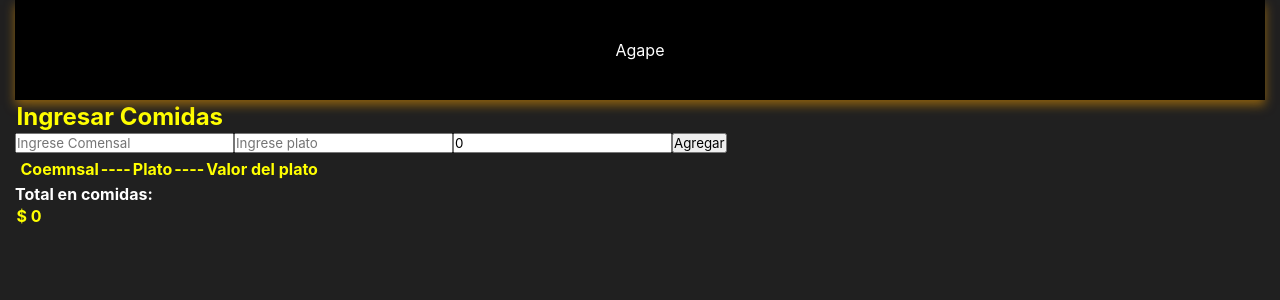
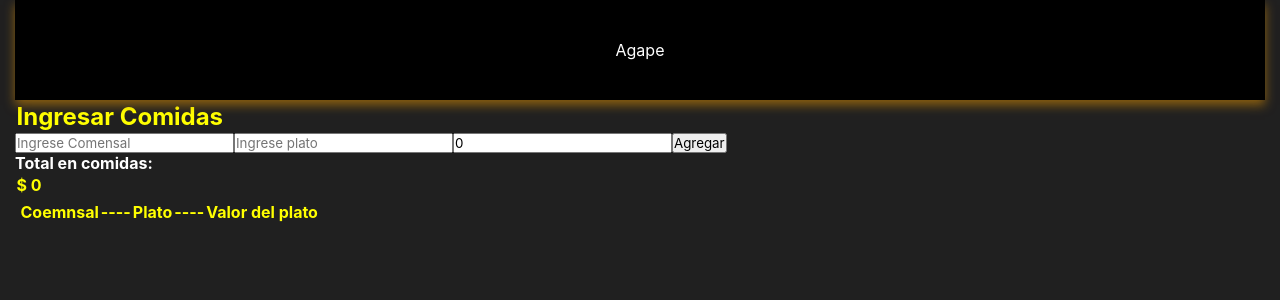
Before and after one commit to elifred2022/agapeii, a React (Create React App) app: page / in a window 1280 px wide. Shown: the top 300 px of the page. Built offline with nearby package versions, Linux system fonts and the light colour scheme.

Commit message:
coloque calculo de comida en el mismo componente de transactionIn pero empieza a sumar en localsotarage despues de la segunda operacion

```diff
--- a/src/components/TransactionIn.js
+++ b/src/components/TransactionIn.js
@@ -20,8 +20,15 @@ function TransactionIn() {
   const [queridoHermano, setQueridoHermano] = useState("");
   const [description, setDescription] = useState("");
   const [amount, setAmount] = useState(0);
+  const [amountComida = totalComidas, setAmountComida] = useState("");
 
   const [saveData, setSaveData] = useState(obtenerRegistros()); // este para hacer un solo arreglo con los demas variables y cargarlos al localstorge con useeffect
+
+  const subAmountComida = transactions.map(
+    (transactions) => transactions.amount
+  );
+
+  const totalComidas = subAmountComida.reduce((acc, item) => (acc += item), 0);
 
   /************ UNA VEZ HECHO EL USEEFFECT VAMOS CON LAS BEBIDAS
   const [bebida, setBebida] = useState("");
@@ -32,7 +39,7 @@ function TransactionIn() {
 
   const onSubmit = (e) => {
     e.preventDefault(); //para que no envie el formulario a backend
-    var miObjeto = { queridoHermano, description, amount };
+    var miObjeto = { queridoHermano, description, amount, totalComidas };
     setSaveData([...saveData, miObjeto]);
 
     //props.addTransaction([bebida, cantBebida, amountBebida, subAmountBebida]); // se usa el props o se usa el context, estoy vieno si me qiedo con el context
@@ -54,6 +61,7 @@ function TransactionIn() {
 
     // setSaveData(true);
 
+    //setAmountComida("");
     /******* UNA VEZ HECHO EL USEEFFECT VAMOS CON LAS BEBIDAS
 
     setBebida(""); // para limpiar el campo del input
@@ -128,6 +136,11 @@ function TransactionIn() {
         />
         <button>Agregar</button>
       </form>
+      <div>
+        <b>Total en comidas: </b>
+
+        <b className="formBebidas">$ {totalComidas}</b>
+      </div>
     </div>
   );
 }
--- a/src/components/TransactionList.js
+++ b/src/components/TransactionList.js
@@ -1,6 +1,6 @@
 import { useEffect, useState } from "react";
 import { useGlobalState } from "../context/GlobalState";
-import Calculo from "./Calculo";
+//import Calculo from "./Calculo";
 
 function TransactionList() {
   const { transactions, deleteTransaction } = useGlobalState();
@@ -55,7 +55,6 @@ function TransactionList() {
           ))}
         </tbody>
       </table>
-      <Calculo />
     </div>
   );
 }
```
